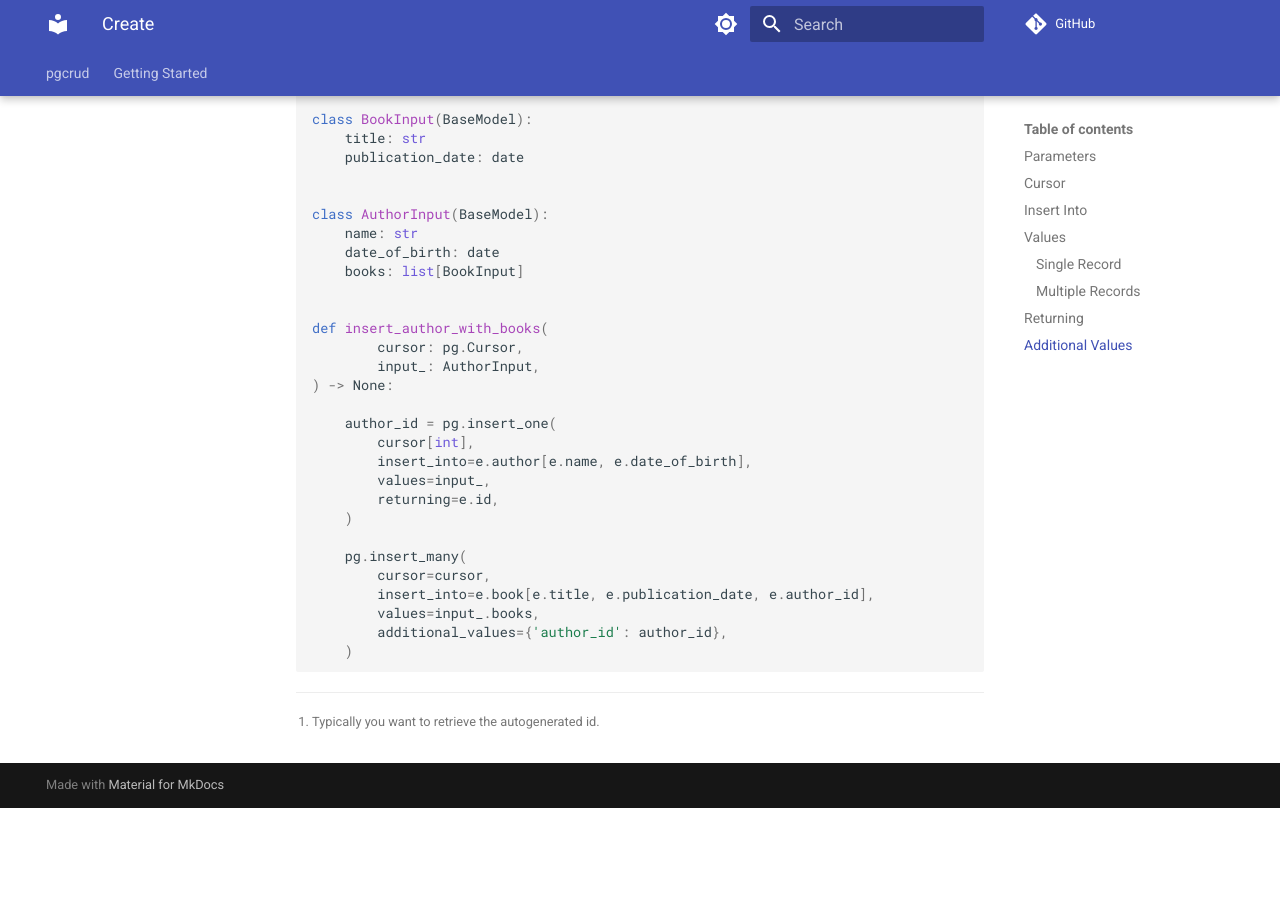
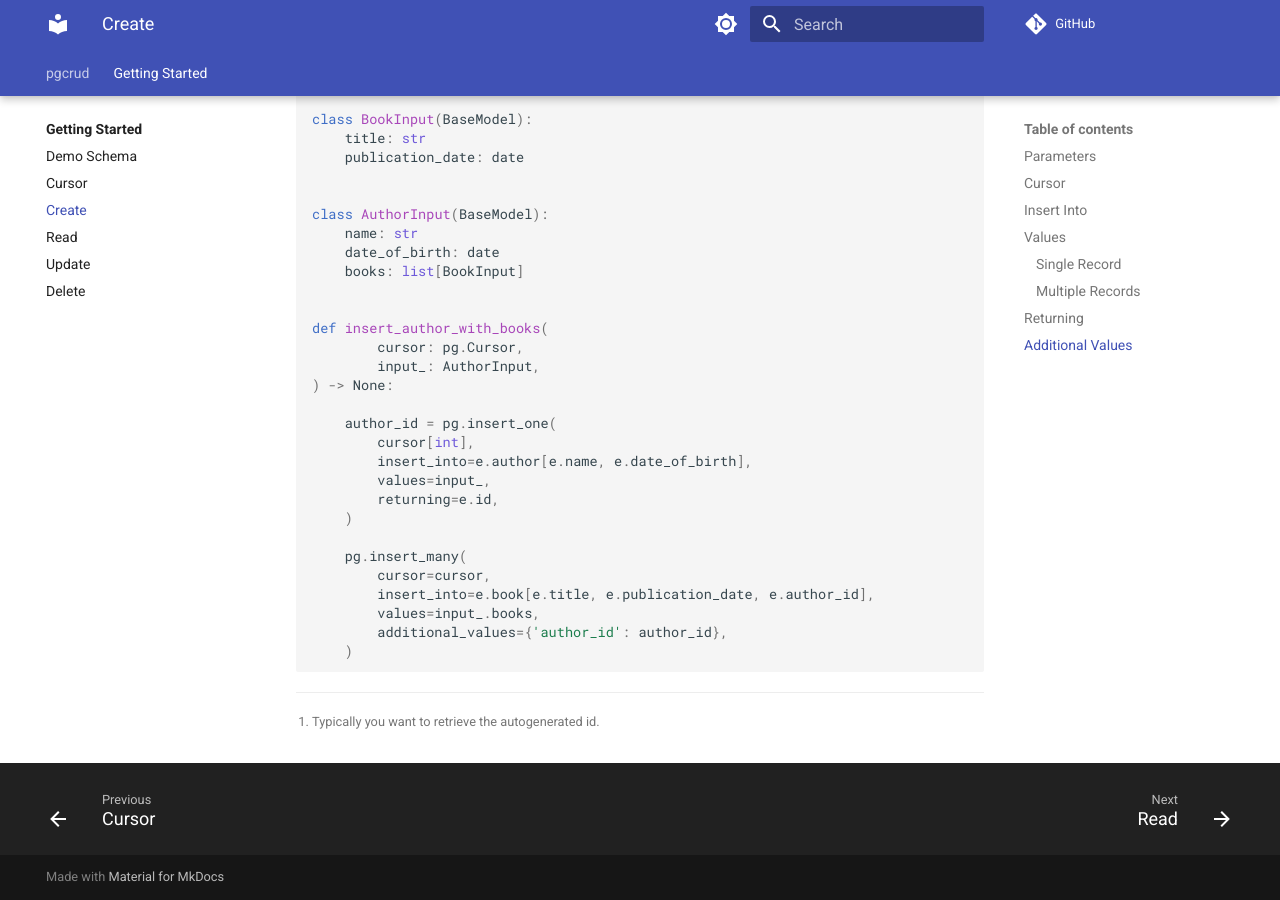
Before and after one commit to dakivara/pgcrud, an MkDocs documentation site: the page built from docs/getting-started/create.md, in a window 1280 px wide and 900 px high, scrolled down 3853 px. Built offline with MkDocs 1.6.1 and Material for MkDocs 9.7.7, drawn with Linux system fonts in a browser that asks for light colours; comment, search, counter and statistics services are not loaded; before the commit the page ends 4661 px from its top, so only the background shows below that.

Commit message:
add create, update, delete pages

```diff
--- a/mkdocs.yml
+++ b/mkdocs.yml
@@ -42,4 +42,7 @@
     - Getting Started: getting-started/index.md
     - Demo Schema: getting-started/demo-schema.md
     - Cursor: getting-started/cursor.md
+    - Create: getting-started/create.md
     - Read: getting-started/read.md
+    - Update: getting-started/update.md
+    - Delete: getting-started/delete.md
```
